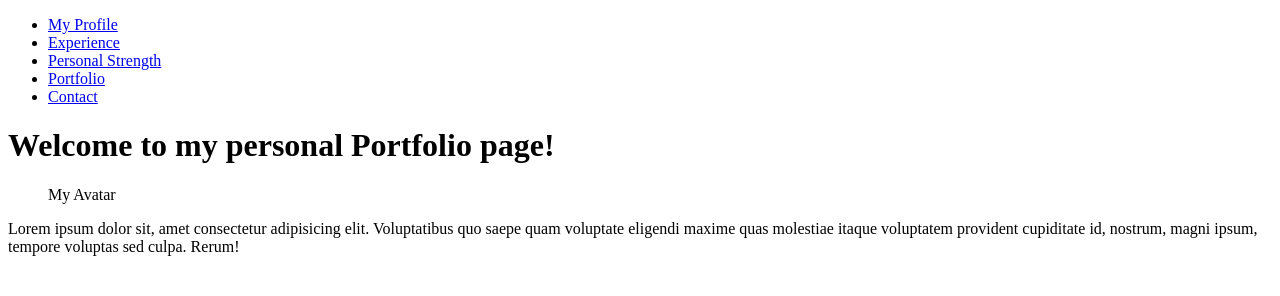
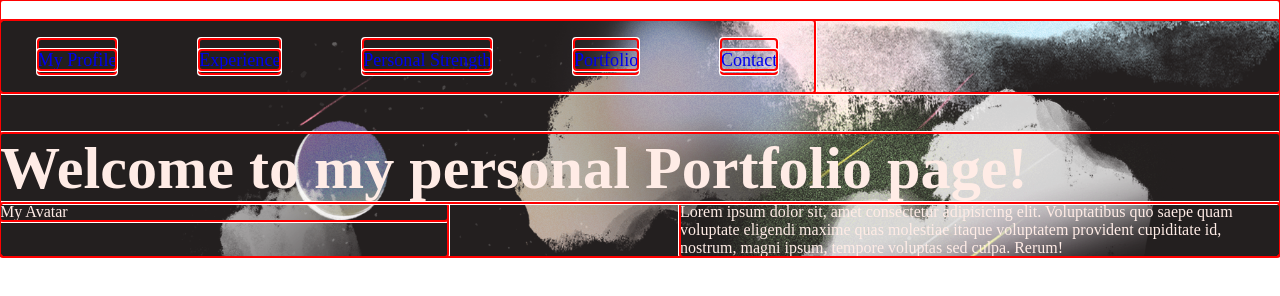
Before and after one commit to tallysing/Portfolio, a plain HTML site: page index.html in a window 1280 px wide. Drawn offline with Linux system fonts and the light colour scheme.

Commit message:
before adding figure

```diff
--- /dev/null
+++ b/css/style.css
@@ -0,0 +1,52 @@
+*{
+    margin: 0; /* em */
+    padding: 0; /* em: media queries */
+    box-sizing:border-box;
+    outline: auto red;
+}
+.container {
+  background: url("../img/cloud_background.png");
+    background-color: hsl(0, 6%, 13%);
+    max-width: 100vw;
+    background-size: cover;
+    background-repeat: no-repeat;
+    color: hsl(15, 100%, 95%);
+}
+nav{
+    display: flex;
+    align-items: center;
+    justify-content: space-between;
+    flex-wrap: wrap;
+}
+nav ul li {
+    display: inline-block;
+    list-style: none;
+    margin: 0.63em 1.25em; /* Based on it's own font-size */
+}
+nav ul li a{
+    text-decoration: none;
+    font-size: 1.13rem;
+    position: relative;
+}
+p {
+    max-width: 75ch;
+}
+header {
+    font-size: 1.88rem; /* 30px */
+    margin-top: 0.67em; /* 20px/30px base */
+    /* background: url("../img/cloud_background.png");
+    background-color: hsl(0, 6%, 13%); */
+    /* max-width: 112.44em;; */
+    /* height: 100vh; */
+}
+h1{
+    margin-top: 0.67em;
+}
+article{
+    display: flex;
+    justify-content: space-between;
+    flex-wrap: wrap;
+}
+figure {
+    flex-basis: 35%;
+}
--- a/index.html
+++ b/index.html
@@ -4,8 +4,10 @@
     <meta charset="UTF-8">
     <meta name="viewport" content="width=device-width, initial-scale=1.0">
     <title>Personal Portfolio</title>
+    <link rel="stylesheet" href="css/style.css">
 </head>
 <body>
+    <div class="container">
         <header>
             <nav>
                 <ul>
@@ -20,7 +22,7 @@
             <h1>Welcome to my personal Portfolio page!</h1>
         </header>
         <main>
-        <section>
+            <section aria-label="my-profile">
                 <article>
                     <figure>
                         <figcaption>My Avatar</figcaption>
@@ -30,5 +32,6 @@
             </section>
         </main><aside></aside>
         <footer></footer>
+    </div>
 </body>
 </html>
```
Also changed, not shown: img/cloud_background.png (added), img/minAvatar.jpg (added), img/starrySkay.png (added), 2 other files. Lines whose indentation alone changed are shown as unchanged.
